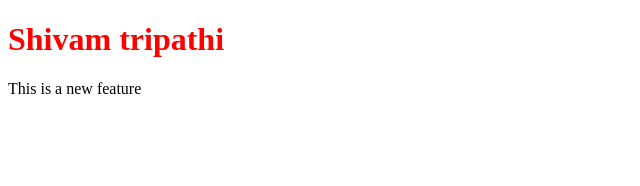
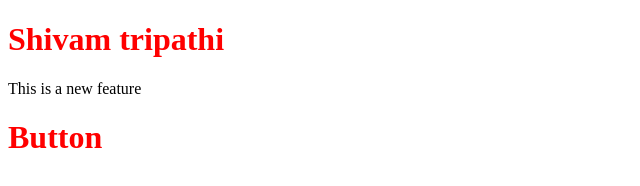
Before and after one commit to shivamtripathi2084/LocalRepo, a plain HTML site: page index.html in a window 1280 px wide. Shown: the whole page, without its empty margins (0-640 px from the left). Drawn offline with Linux system fonts and the light colour scheme.

Commit message:
Add heading

```diff
--- a/index.html
+++ b/index.html
@@ -8,6 +8,6 @@
 </head>
 <body>
     <h1>Shivam tripathi</h1>
-    <p>This is a new feature</p>
+    <p>This is a new feature <h1>Button</h1></p>
 </body>
 </html>
```
